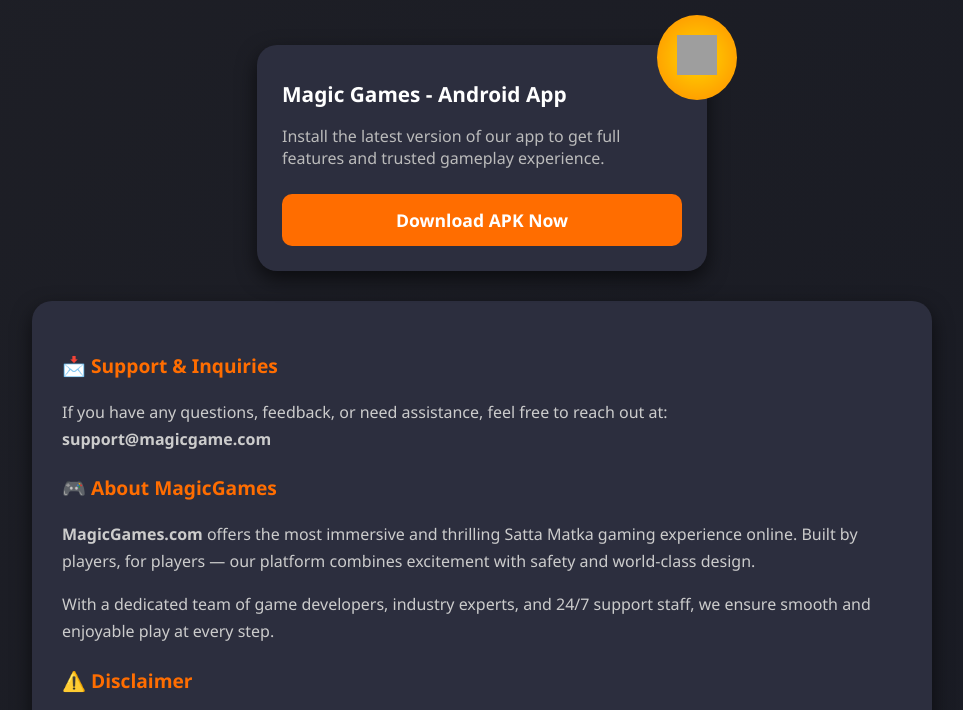
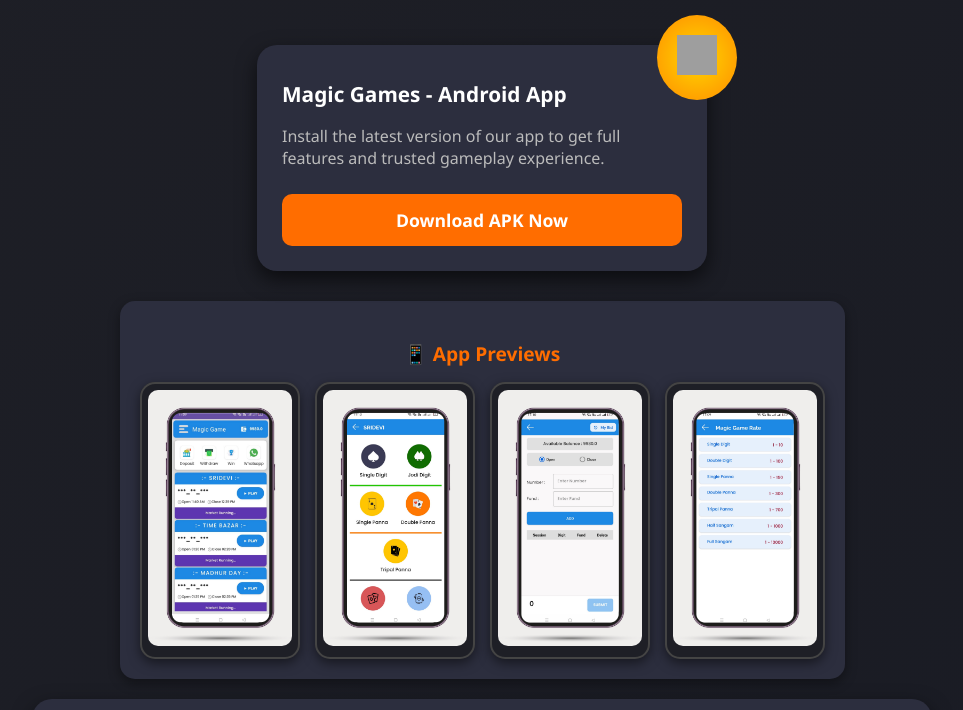
Before and after one commit to Magic00110/magicgame, a website: page index.html in a window 1280 px wide. Shown: the part 149-859 px from the top of the page, without its empty margins (158-1121 px from the left). Drawn offline with Linux system fonts and the light colour scheme; grey boxes are pictures that could not be loaded.

Commit message:
UIChanges

```diff
--- a/index.html
+++ b/index.html
@@ -72,6 +72,66 @@
       font-size: 1rem;
       margin-top: 10px;
     }
+  .screenshot-container {
+  background-color: #2c2e3e;
+  border-radius: 15px;
+  padding: 20px;
+  margin-bottom: 20px;
+  box-shadow: 0 4px 12px rgba(0, 0, 0, 0.4);
+  text-align: center;
+}
+
+.screenshot-container h3 {
+  color: #ff6d00;
+  font-size: 1.2rem;
+  margin-bottom: 15px;
+}
+
+.screenshot-gallery {
+  display: flex;
+  flex-wrap: wrap;
+  justify-content: center;
+  gap: 15px;
+}
+
+.screenshot-frame {
+  flex: 1 1 calc(45% - 10px);
+  max-width: 160px;
+  background: #1e1f26;
+  padding: 8px;
+  border-radius: 15px;
+  box-shadow: inset 0 0 0 2px #444, 0 4px 12px rgba(0,0,0,0.5);
+  transition: transform 0.3s ease;
+}
+
+.screenshot-frame:hover {
+  transform: scale(1.03);
+}
+
+.screenshot-frame img {
+  width: 100%;
+  height: auto;
+  border-radius: 10px;
+}
+
+@media (max-width: 600px) {
+  .screenshot-frame {
+    flex: 1 1 45%;
+    max-width: 45%;
+  }
+}
+
+@media (max-width: 400px) {
+  .screenshot-frame {
+    flex: 1 1 100%;
+    max-width: 100%;
+  }
+}
+
+
+
+
+
 
     .download-btn {
       display: block;
@@ -162,7 +222,7 @@
 <body>
 
   <div class="header">
-    <h1>✨ Welcome to <span>Magic Game</span> ✨</h1>
+    <h1>Successfully Completed!</h1>
     <p>Your APK is ready to download.</p>
   </div>
 
@@ -174,6 +234,25 @@
     <p>Install the latest version of our app to get full features and trusted gameplay experience.</p>
     <a class="download-btn" href="./MagicGame.apk" download>Download APK Now</a>
   </div>
+  <div class="screenshot-container">
+  <h3>📱 App Previews</h3>
+  <div class="screenshot-gallery">
+    <div class="screenshot-frame">
+      <img src="./screen4.png" alt="Screenshot 1">
+    </div>
+    <div class="screenshot-frame">
+      <img src="./scren1.png" alt="Screenshot 2">
+    </div>
+    <div class="screenshot-frame">
+      <img src="./screen3.png" alt="Screenshot 3">
+    </div>
+    <div class="screenshot-frame">
+      <img src="./screen2.png" alt="Screenshot 4">
+    </div>
+  </div>
+</div>
+
+
 
   <div class="about-section">
     <h3>📩 Support & Inquiries</h3>
```
Also changed, not shown: screen2.png (added), screen3.png (added), screen4.png (added), scren1.png (added).
